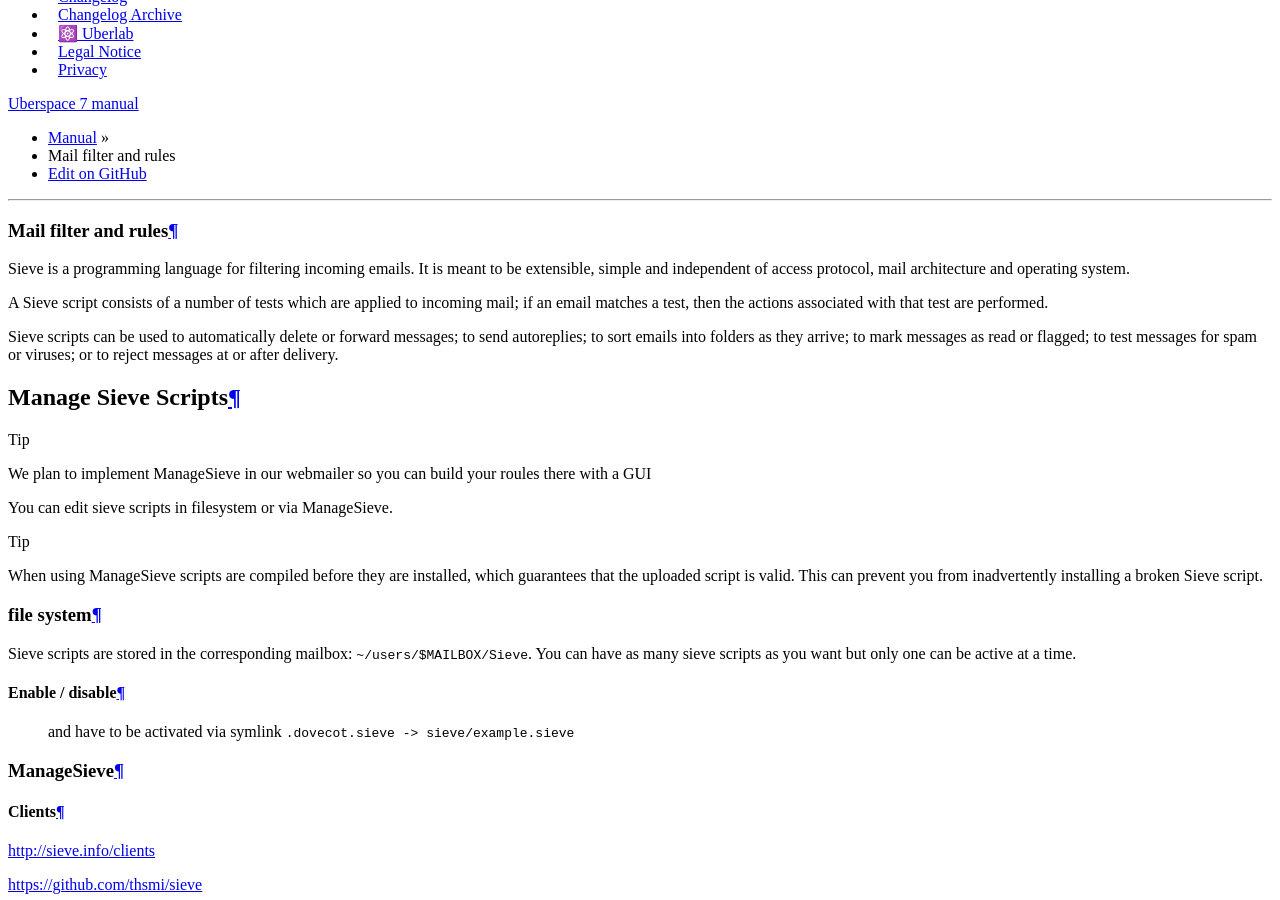
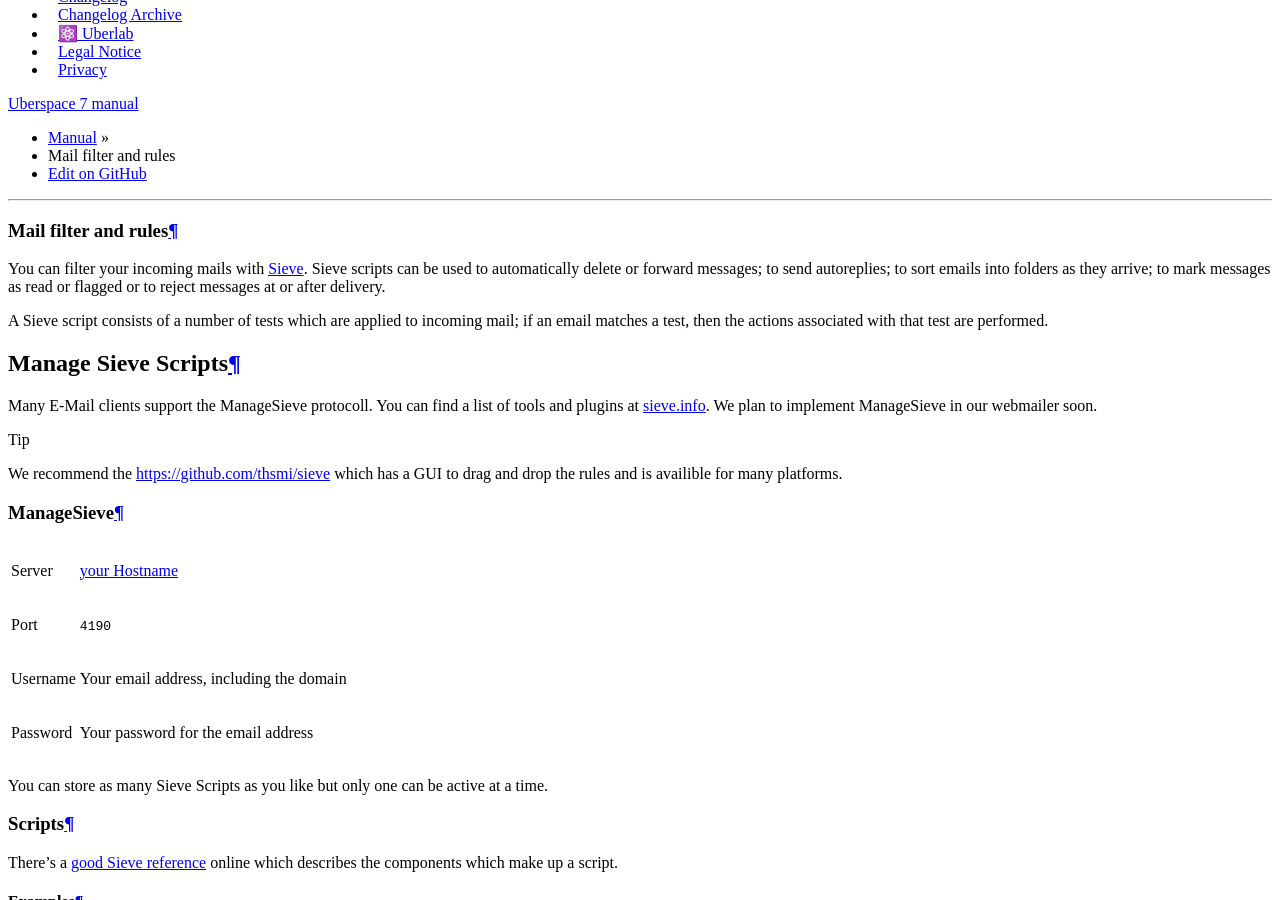
Before and after one commit to Uberspace/manual, a Sphinx documentation site: the page built from source/mail-filters.rst, in a window 1280 px wide and 900 px high, scrolled down 1644 px. Built offline with Sphinx 7.4.7 and the Read the Docs theme 2.0.0, drawn with Linux system fonts in a browser that asks for light colours; some of the changed text lies outside the part shown.

Commit message:
:memo: finish sieve guide

```diff
--- a/source/mail-filters.rst
+++ b/source/mail-filters.rst
@@ -4,30 +4,16 @@
 Mail filter and rules
 #####################
 
-Sieve is a programming language for filtering incoming emails. It is meant to be extensible, simple and independent of access protocol, mail architecture and operating system.
+You can filter your incoming mails with `Sieve <http://www.ietf.org/rfc/rfc3028.txt>`_. Sieve scripts can be used to automatically delete or forward messages; to send autoreplies; to sort emails into folders as they arrive; to mark messages as read or flagged or to reject messages at or after delivery.
 
 A Sieve script consists of a number of tests which are applied to incoming mail; if an email matches a test, then the actions associated with that test are performed.
-
-Sieve scripts can be used to automatically delete or forward messages; to send autoreplies; to sort emails into folders as they arrive; to mark messages as read or flagged; to test messages for spam or viruses; or to reject messages at or after delivery.
 
 Manage Sieve Scripts
 ####################
 
-.. tip:: We plan to implement ManageSieve in our webmailer so you can build your roules there with a GUI
+Many E-Mail clients support the ManageSieve protocoll. You can find a list of tools and plugins at `sieve.info <http://sieve.info/clients>`_. We plan to implement ManageSieve in our webmailer soon.
 
-You can edit sieve scripts in filesystem or via ManageSieve.
-
-.. tip:: When using ManageSieve scripts are compiled before they are installed, which guarantees that the uploaded script is valid. This can prevent you from inadvertently installing a broken Sieve script.
-
-file system
-===========
-
-Sieve scripts are stored in the corresponding mailbox: ``~/users/$MAILBOX/Sieve``. You can have as many sieve scripts as you want but only one can be active at a time.
-
-Enable / disable
-----------------
-
- and have to be activated via symlink ``.dovecot.sieve -> sieve/example.sieve``
+.. tip:: We recommend the `https://github.com/thsmi/sieve <Sieve Script Editor>`_ which has a GUI to drag and drop the rules and is availible for many platforms.
 
 ManageSieve
 ===========
@@ -35,37 +21,59 @@
 +--------------------+----------------------------------------------+
 |Server              | :term:`your Hostname`                        |
 +--------------------+----------------------------------------------+
-|Port                | ``4190``                                      |
+|Port                | ``4190``                                     |
 +--------------------+----------------------------------------------+
 |Username            | Your email address, including the domain     |
 +--------------------+----------------------------------------------+
 |Password            | Your password for the email address          |
 +--------------------+----------------------------------------------+
 
-Clients
--------
+You can store as many Sieve Scripts as you like but only one can be active at a time.
 
-http://sieve.info/clients
+Scripts
+=======
 
-https://github.com/thsmi/sieve
+There's a `good Sieve reference <https://thsmi.github.io/sieve-reference/en/>`_ online which describes the components which make up a script.
+
+Examples
+--------
+
+I this example we sort mails from mailinglist into a folder, sort mails to ``*@allcolorsarebeautiful.example`` into another folder and lower the maximum spam score to 4.
+
+.. code-block:: sieve
+
+    require ["fileinto", "reject", "comparator-i;ascii-numeric","relational"];
+
+    # Sort mails to mailinglist into folder mailinglist
+    if address :is "from" ["mailinglist1@allcolorsarebeautiful.example", "mailinglist1@allcolorsarebeautiful.example" ]
+    {
+        fileinto "mailinglist";
+    }
+
+    # Sort mails to *@allcolorsarebeautiful.example into a special folder
+    if address :is :domain "to" "allcolorsarebeautiful.example"
+    {
+        fileinto "important";
+    }
+
+    # Mails with a spam score greater than 4 are probably SPAM
+    if header :value "ge" :comparator "i;ascii-numeric" "x-Spam-score" "4"
+    {
+        fileinto "Spam";
+    }
+
+    # The command "keep" is executed automatically, if no other action is taken.
+
+You can find many more examples in the `Dovecot Wiki <https://wiki.dovecot.org/Pigeonhole/Sieve/Examples>`_.
 
 Troubleshooting
 ===============
 
-Fastmail's Sieve Tester tests the syntax of Sieve scripts and checks what actions a script causes to the provided email message.
-https://www.fastmail.com/cgi-bin/sievetest.pl
+If something does not work the way you think it should check the logs at ``~/users/$MAILBOX/.dovecot.sieve.log``. `Fastmail's Sieve Tester <https://www.fastmail.com/cgi-bin/sievetest.pl>`_ tests the syntax of scripts and checks what actions a script causes to the provided email message.
 
-Logs: ~/users/$MAILBOX/.dovecot.sieve.log
+Background
+==========
 
-Scripts
-=======
+Sieve scripts are stored in the file system in the corresponding mailbox: ``~/users/$MAILBOX/Sieve``. A script is enabled by creating a symlink to ``~/users/$MAILBOX/.dovecot.sieve``.
 
-reference: https://thsmi.github.io/sieve-reference/en/
-
-
-
-
-Caveats
-=======
-
-- no plus addresses atm
+.. tip:: When using ManageSieve scripts are compiled before they are installed, which guarantees that the uploaded script is valid. This can prevent you from inadvertently installing a broken Sieve script.
```
